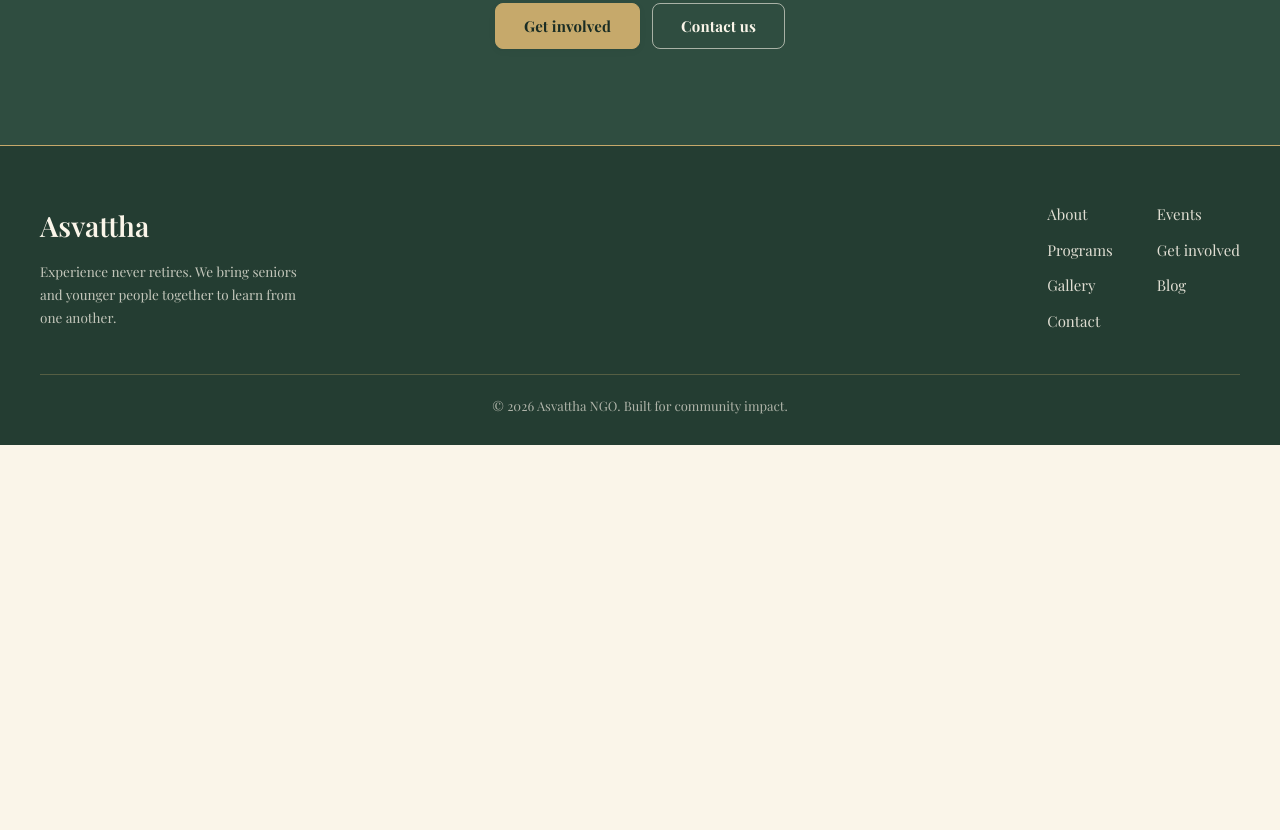
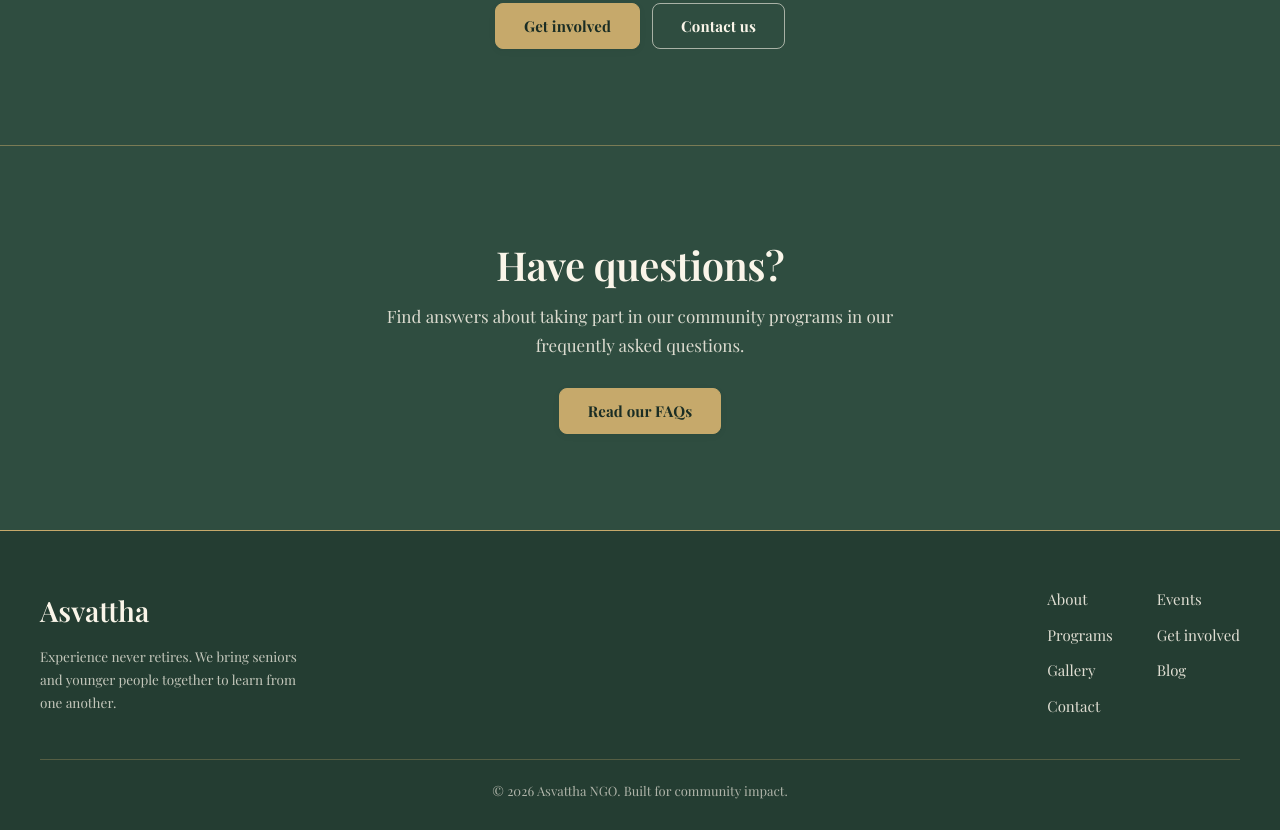
Before and after one commit to DarkSabre404/StillRootedWebsite, a plain HTML site: page index.html in a window 1280 px wide. Shown: the part 1577-2407 px from the top of the page. Before the commit the page ends 2022 px from the top, so only its background shows below. Drawn offline with nearby package versions, Linux system fonts and the light colour scheme; no server answers; a web font is replaced by a local one.

Commit message:
Added FAQs

```diff
--- a/index.html
+++ b/index.html
@@ -155,6 +155,14 @@
         </div>
     </section>
 
+    <section class="band" aria-labelledby="faqPromptHeading">
+        <h2 id="faqPromptHeading">Have questions?</h2>
+        <p>Find answers about taking part in our community programs in our frequently asked questions.</p>
+        <div class="band-actions">
+            <a href="contact.html#contactFaqHeading" class="btn">Read our FAQs</a>
+        </div>
+    </section>
+
     <footer class="site-footer">
         <div class="footer-inner">
             <div class="footer-brand">
```
